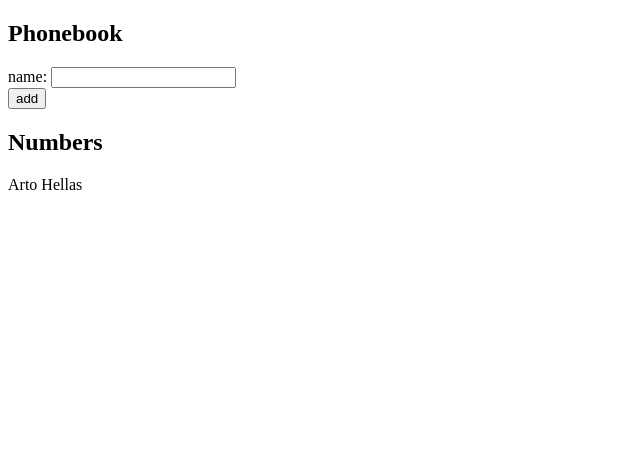
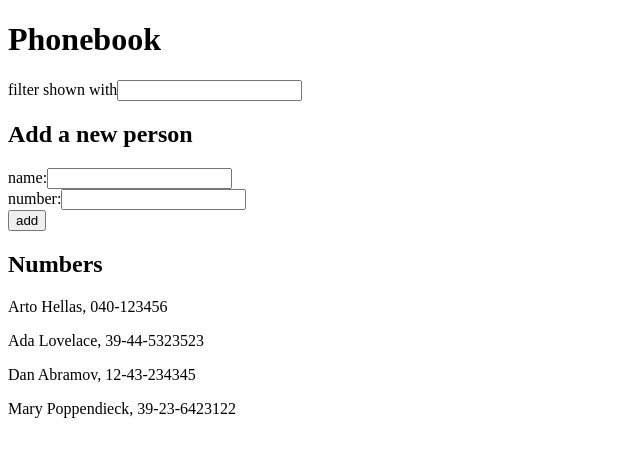
Before and after one commit to efmena1/fullstackOpen, a React (Create React App) app in the folder part2/phonebook/: page / in a window 1280 px wide. Shown: the top 456 px of the page, without its empty margins (0-640 px from the left). Built offline with nearby package versions, Linux system fonts and the light colour scheme.

Commit message:
exercise 2.7-2.9

```diff
--- a/part2/phonebook/src/App.js
+++ b/part2/phonebook/src/App.js
@@ -1,58 +1,89 @@
-import React, { useState } from 'react'
+import React, { useState } from "react";
 
-const Person = ({person}) =>{
-    return (
-        <div>
-            {person.name}
-        </div>
-    )
-}
+const Persons = ({ persons }) => {
+  return (
+    <div>
+      <h2>Numbers</h2>
+      <div>
+        {persons.map((person) => (
+          <p key={person.name}>
+            {person.name}, {person.number}
+          </p>
+        ))}
+      </div>
+    </div>
+  );
+};
 
 const App = () => {
-  const [ persons, setPersons ] = useState([
-    { name: 'Arto Hellas' }
-  ])
-  const [ newName, setNewName ] = useState('')
+  const [persons, setPersons] = useState([
+    { name: "Arto Hellas", number: "040-123456" },
+    { name: "Ada Lovelace", number: "39-44-5323523" },
+    { name: "Dan Abramov", number: "12-43-234345" },
+    { name: "Mary Poppendieck", number: "39-23-6423122" },
+  ]);
+  const [newName, setNewName] = useState("");
+  const [newNumber, setNewNumber] = useState("");
+  const [filter, setFilter] = useState("");
 
-  const addPerson = (event) =>{
-    event.preventDefault()
+  const addPerson = (event) => {
+    event.preventDefault();
     const personObject = {
-        name: newName
+      name: newName,
+      number: newNumber,
+    };
+    if (persons.findIndex((person) => person.name === personObject.name) >= 0)
+      window.alert(`${personObject.name} is already added to phonebook`);
+    else {
+      setPersons(persons.concat(personObject));
     }
-    if(persons.findIndex((person)=> person.name === personObject.name)>=0)
-        window.alert(`${personObject.name} is already added to phonebook`)
-    else{
-        setPersons(persons.concat(personObject))
-    }
-    setNewName('')
-  }
+    setNewName("");
+    setNewNumber("");
+  };
 
   const handleNameChange = (event) => {
-    setNewName(event.target.value)
-  }
+    setNewName(event.target.value);
+  };
+  const handleNumberChange = (event) => {
+    setNewNumber(event.target.value);
+  };
+  const handleFilterChange = (event) => {
+    setFilter(event.target.value);
+  };
+
+  const PersonsData =
+    persons.findIndex((person) => person.name === filter) >= 0
+      ? persons.filter((person) => person.name === filter)
+      : persons;
 
   return (
     <div>
-      <h2>Phonebook</h2>
+      <h1>Phonebook</h1>
+      <div>
+        filter shown with
+        <input value={filter} onChange={handleFilterChange} />
+      </div>
+      <h2>Add a new person</h2>
       <form onSubmit={addPerson}>
         <div>
-          name: <input
-            value={newName}
-            onChange={handleNameChange}
+          name:
+          <input value={newName} onChange={handleNameChange} required={true} />
+        </div>
+        <div>
+          number:
+          <input
+            value={newNumber}
+            onChange={handleNumberChange}
+            required={true}
           />
         </div>
         <div>
           <button type="submit">add</button>
         </div>
       </form>
-      <h2>Numbers</h2>
-      <div>
-          {persons.map((person)=>
-          <Person key={person.name} person={person}/>
-          )}
-      </div>
+      <Persons persons={PersonsData} />
     </div>
-  )
-}
+  );
+};
 
-export default App
+export default App;
```
